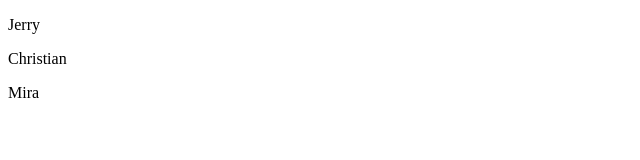
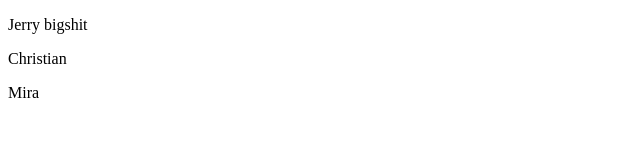
Before and after one commit to deinosuch/lekce15, a plain HTML site: page index.html in a window 1280 px wide. Shown: the full height of the page, 0-640 px from the left. Drawn offline with Linux system fonts and the light colour scheme.

Commit message:
pridat jmeno

```diff
--- a/index.html
+++ b/index.html
@@ -6,7 +6,7 @@
 		<title>Lekce 15</title>
 	</head>
 	<body>
-		<p>Jerry</p>
+		<p>Jerry bigshit</p>
 		<p>Christian</p>
 		<p>Mira</p>
 	</body>
```
